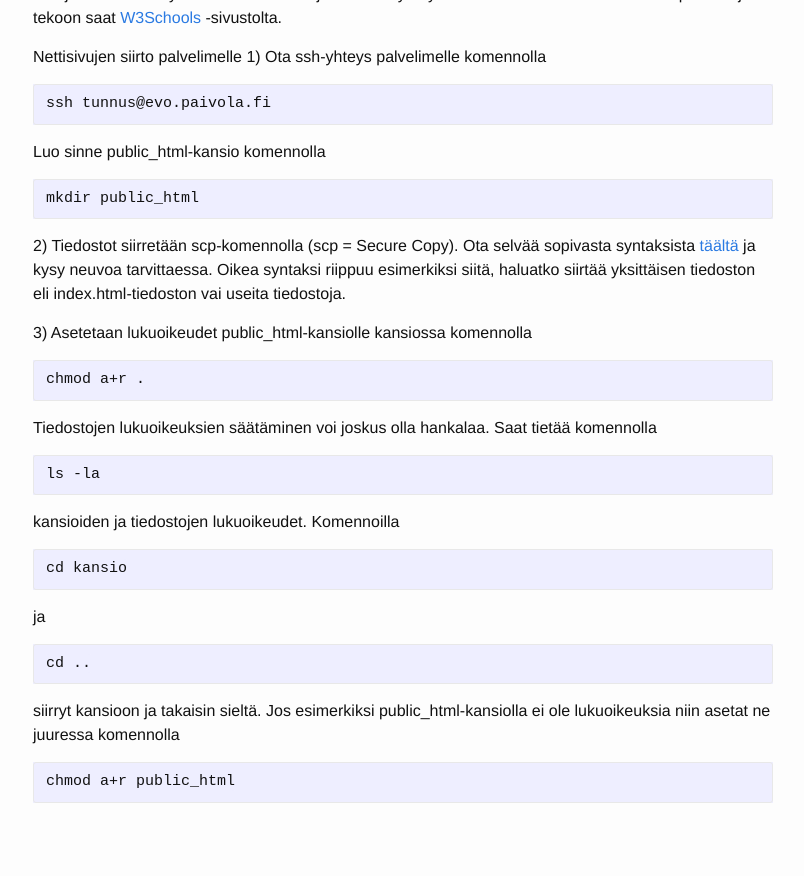
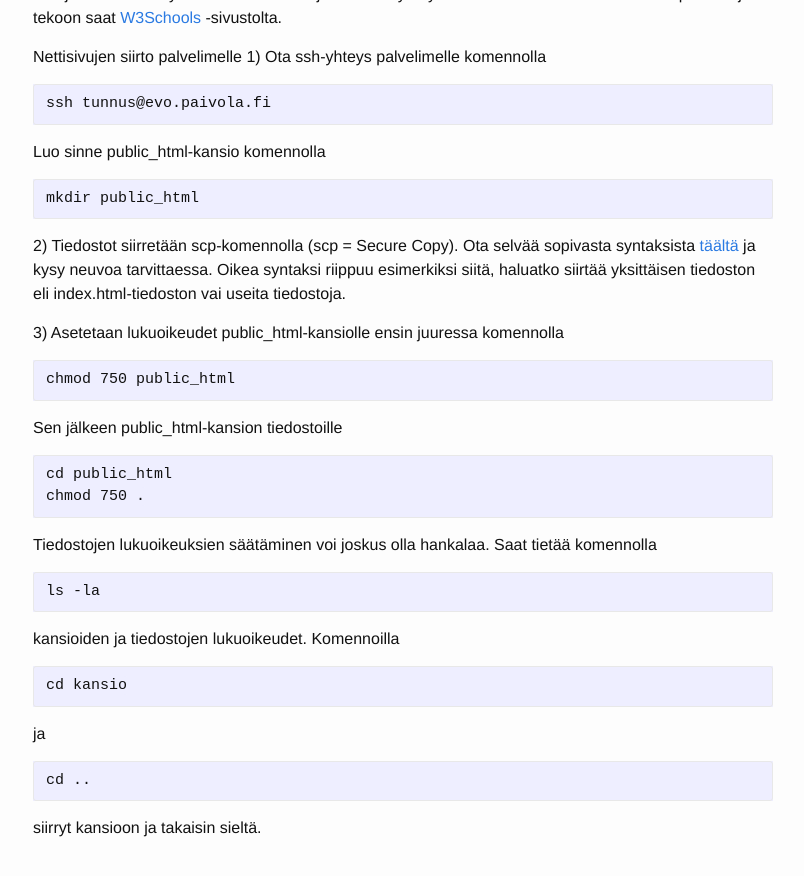
Before and after one commit to viderizer/pvl-rails.github.io, a Jekyll site: the page built from _pages/osa1.md, in a window 1280 px wide and 900 px high, scrolled down 2161 px. Shown: the top 876 px of the window, without its empty margins (237-1041 px from the left). Built offline with Jekyll 4.4.1, drawn with Linux system fonts in a browser that asks for light colours.

Commit message:
Update osa1.md

```diff
--- a/_pages/osa1.md
+++ b/_pages/osa1.md
@@ -119,9 +119,14 @@ Luo sinne public_html-kansio komennolla
 
 2) Tiedostot siirretään scp-komennolla (scp = Secure Copy). Ota selvää sopivasta syntaksista [täältä](http://www.hypexr.org/linux_scp_help.php) ja kysy neuvoa tarvittaessa. Oikea syntaksi riippuu esimerkiksi siitä, haluatko siirtää yksittäisen tiedoston eli index.html-tiedoston vai useita tiedostoja.
 
-3) Asetetaan lukuoikeudet public_html-kansiolle kansiossa komennolla
+3) Asetetaan lukuoikeudet public_html-kansiolle ensin juuressa komennolla
 
-    chmod a+r .
+    chmod 750 public_html
+
+Sen jälkeen public_html-kansion tiedostoille
+
+    cd public_html
+    chmod 750 .
 
 Tiedostojen lukuoikeuksien säätäminen voi joskus olla hankalaa. Saat tietää komennolla
 
@@ -135,6 +140,4 @@ ja
 
     cd ..
 
-siirryt kansioon ja takaisin sieltä. Jos esimerkiksi public_html-kansiolla ei ole lukuoikeuksia niin asetat ne juuressa komennolla
-
-    chmod a+r public_html
+siirryt kansioon ja takaisin sieltä.
```
